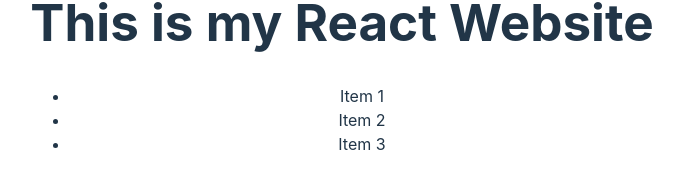
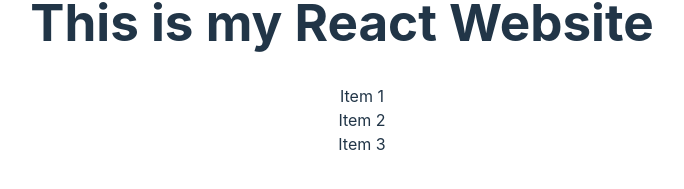
Before and after one commit to gabeharvey/Vite-React-Challenge, a React (Vite) app: page / in a window 1280 px wide. Shown: the part 369-558 px from the top of the page, without its empty margins (298-982 px from the left). Built offline with nearby package versions, Linux system fonts and the light colour scheme.

Commit message:
Added styling import to Main.jsx

```diff
--- a/components/Main.jsx
+++ b/components/Main.jsx
@@ -1,8 +1,10 @@
+import "../src/App.css"
+
 function Main () {
     return (
         <div>
             <h1>This is my React Website</h1>
-            <ul>
+            <ul className="list-items">
                 <li>Item 1</li>
                 <li>Item 2</li>
                 <li>Item 3</li>
--- a/src/App.css
+++ b/src/App.css
@@ -54,3 +54,7 @@
   width: 60px;
   margin: 5px;
 }
+
+.list-items {
+  list-style: none;
+}
```
